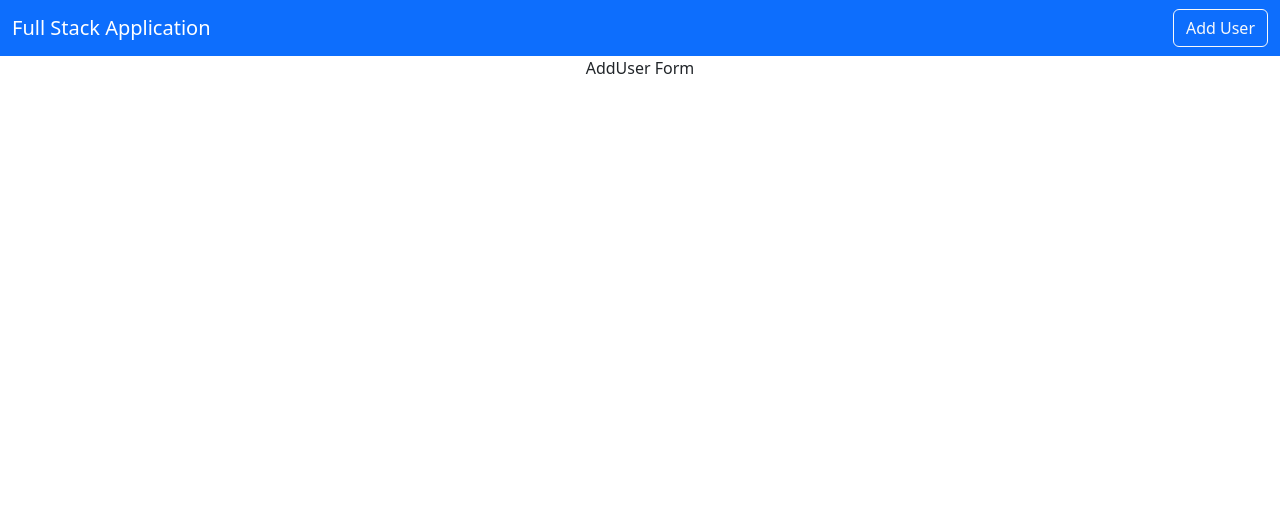
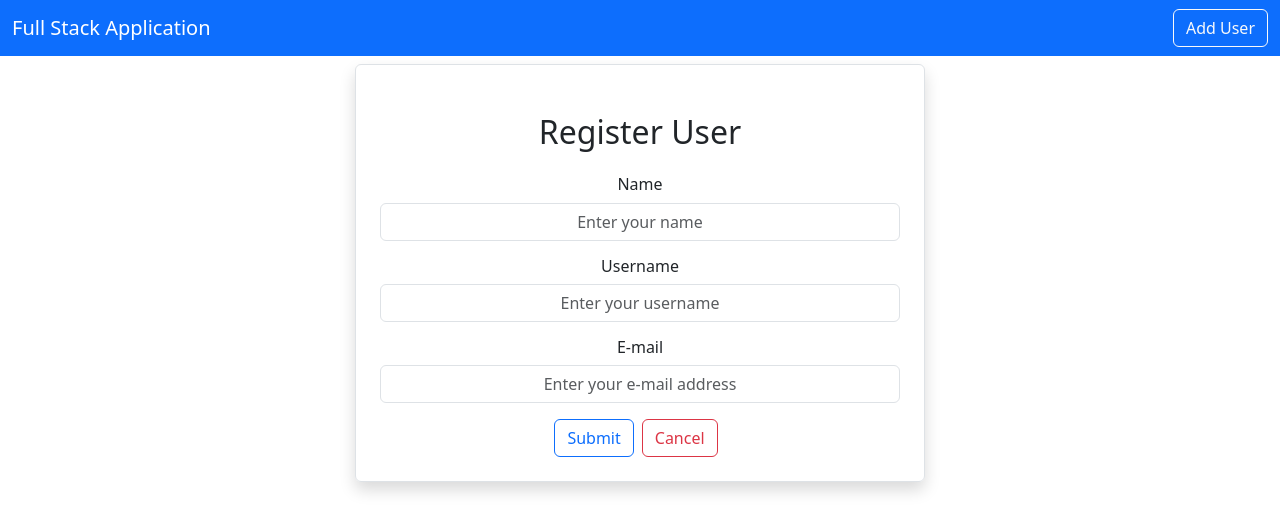
Before and after one commit to PathumSanjana/Student_Management_System, a React (Create React App) app in the folder frontend/: page /adduser in a window 1280 px wide. Shown: the top 532 px of the page. Built offline with nearby package versions, Linux system fonts and the light colour scheme.

Commit message:
register user page added

```diff
--- a/frontend/src/Users/AddUser.js
+++ b/frontend/src/Users/AddUser.js
@@ -2,6 +2,48 @@
 
 export default function AddUser() {
   return (
-    <div>AddUser Form</div>
+    <div className="container">
+      <div className="row">
+        <div className="col-md-6 offset-md-3 border rounded p-4 mt-2 shadow">
+            <h2 className="text-center m-4">Register User</h2>
+            <div className="mb-3">
+              <lable htmlFor="Name" className="form-lable">
+                <h6>Name</h6>
+              </lable>
+              <input
+                 type={"text"}
+                 className="form-control"
+                 placeholder="Enter your name"/>
+            </div>
+            <div className="mb-3">
+              <lable htmlFor="Username" className="form-lable">
+                <h6>Username</h6>
+              </lable>
+              <input
+                 type={"text"}
+                 className="form-control"
+                 text
+                 placeholder="Enter your username"
+                 name ="username"/>
+            </div>
+            <div className="mb-3">
+              <lable htmlFor="Name" className="form-lable">
+              <h6>E-mail</h6>
+              </lable>
+              <input
+                 type={"text"}
+                 className="form-control"
+                 placeholder="Enter your e-mail address"
+                 name ="email"/>
+            </div>
+            <button type="submit" className="btn btn-outline-primary">
+              Submit
+            </button>
+            <button type="submit" className="btn btn-outline-danger mx-2">
+              Cancel
+            </button>
+        </div>
+      </div>
+    </div>
   )
 }
```
